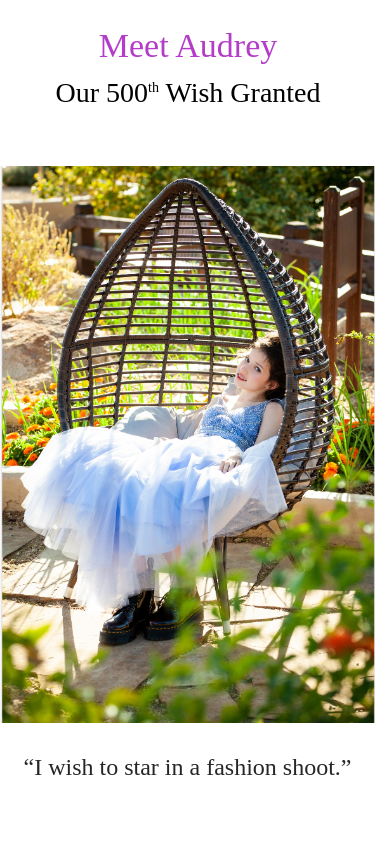
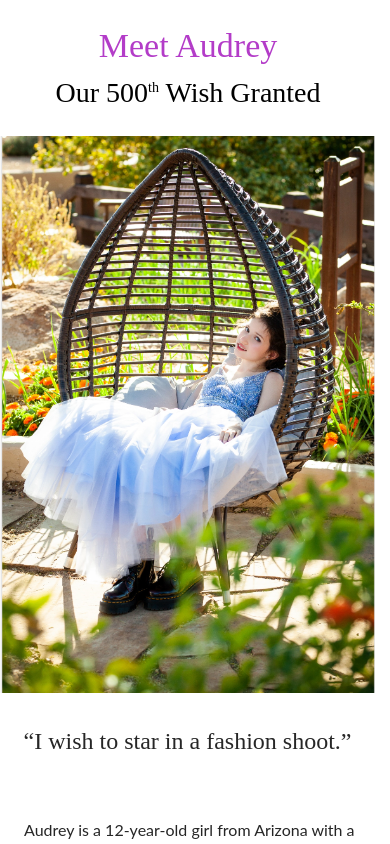
Before and after one commit to joseRFernandez/mock-up, a Vue app: page / in a window 390 px wide. Shown: the part 1360-2204 px from the top of the page. Built offline with nearby package versions, Linux system fonts and the light colour scheme; a web font is replaced by a local one.

Commit message:
meetAudreymobile styled

```diff
--- a/src/components/ceo-message/CeoSignature.vue
+++ b/src/components/ceo-message/CeoSignature.vue
@@ -11,7 +11,7 @@
 
 <style scoped>
 .image-container {
-  height: 128px;
+  height: 88px;
   display: flex;
   text-align: left;
   letter-spacing: 0px;
@@ -20,10 +20,11 @@
   display: flex;
   justify-content: space-evenly;
   align-items: center;
+  margin-top: 45px;
 }
 .mobile-image {
   height: 88px;
   width: 88px;
-  padding-left: 10px;
+  padding-left: 12px;
 }
 </style>
--- a/src/components/ceo-message/MessageText.vue
+++ b/src/components/ceo-message/MessageText.vue
@@ -1,5 +1,6 @@
 <template>
-  <div class="ceo-message-mobile">
+  <div class="ceo-message-container">
+    <div class="paragraph-container">
       <p class="first-paragraph">
         <strong>
           Thank you for transforming the lives of wish kids in your
@@ -19,17 +20,26 @@
         are truly grateful!
       </p>
     </div>
+  </div>
 </template>
 
 <style scoped>
-.ceo-message-mobile {
-  line-height: 24px;
+.ceo-message-container {
   text-align: center;
   font: normal normal normal 16px/24px Lato;
   letter-spacing: 0px;
   color: #ffffff;
   text-indent: 12px;
   padding: 46px 21px 0px;
+  opacity: 100%;
+  height: 263px;
+}
+.paragraph-container {
+}
+
+p {
+  font-size: 16px;
+  line-height: 24px;
 }
 p.first-paragraph {
   margin-top: 0;
--- a/src/components/meetAudrey/MeetAudreyImage.vue
+++ b/src/components/meetAudrey/MeetAudreyImage.vue
@@ -1,14 +1,15 @@
 <template>
-  <section></section>
+  <section class="image"></section>
 </template>
 
 <style scoped>
-section {
+.image {
   background: transparent url('/assets/AudreyChair.png') 0% 0% no-repeat
     padding-box;
   opacity: 1;
   height: 563px;
   width: 375px;
   background-size: 375px;
+  margin-top: 31px;
 }
 </style>
--- a/src/components/meetAudrey/MeetAudreyQuote.vue
+++ b/src/components/meetAudrey/MeetAudreyQuote.vue
@@ -1,14 +1,14 @@
 <template>
-  <div>
+  <div class="quote">
     <p>“I wish to star in a fashion shoot.”</p>
   </div>
 </template>
 
 <style scoped>
-div {
+.quote {
   width: 375px;
   height: 30px;
-  margin-bottom: 17px;
+  margin: 28px 0 17px;
 }
 p {
   text-align: center;
@@ -16,5 +16,6 @@ p {
   letter-spacing: 0px;
   color: #262626;
   opacity: 1;
+  margin: 0;
 }
 </style>
```
Lines whose indentation alone changed are shown as unchanged.
